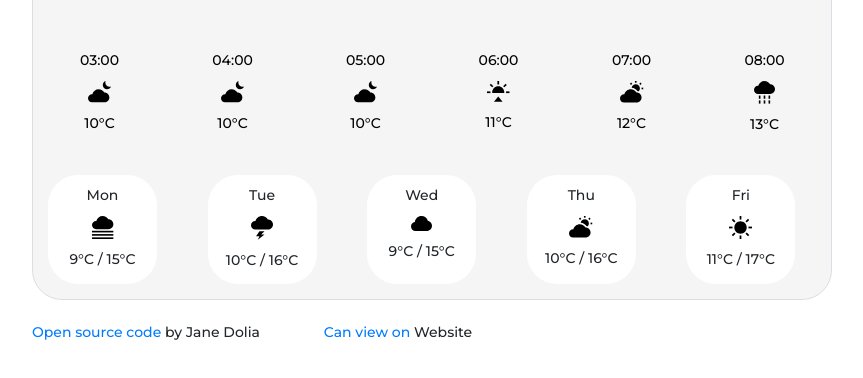
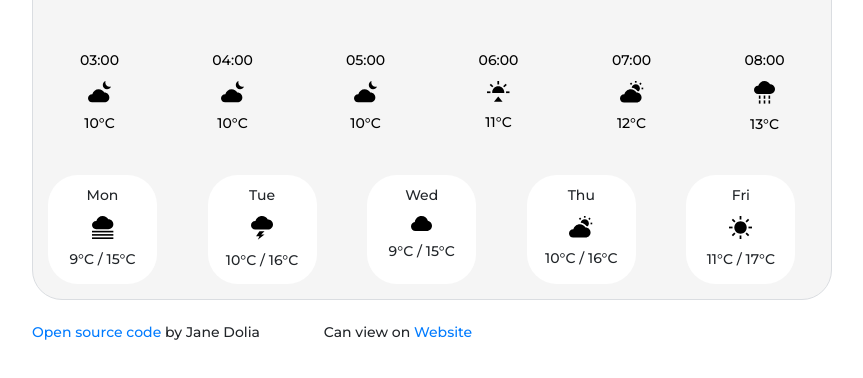
Before and after one commit to dolyajenya/GitHub---Hosting, a plain HTML site: page index.html in a window 1280 px wide. Shown: the part 304-682 px from the top of the page, without its empty margins (208-1071 px from the left). Drawn offline with nearby package versions, Linux system fonts and the light colour scheme.

Commit message:
Update index.html
changed link

```diff
--- a/index.html
+++ b/index.html
@@ -237,8 +237,8 @@
 <span class="link-code">
   <a href="https://github.com/dolyajenya/GitHub---Hosting">Open source code</a> by Jane Dolia
 </span>
-<span class="link-code">
-  <a href="https://dulcet-licorice-7cc8ae.netlify.app">Can view on</a> Website
+<span class="link-code">Can view on
+  <a href="https://dulcet-licorice-7cc8ae.netlify.app">Website</a>
 </span>
     </div>
     <script src="src/index.js"></script>
```
